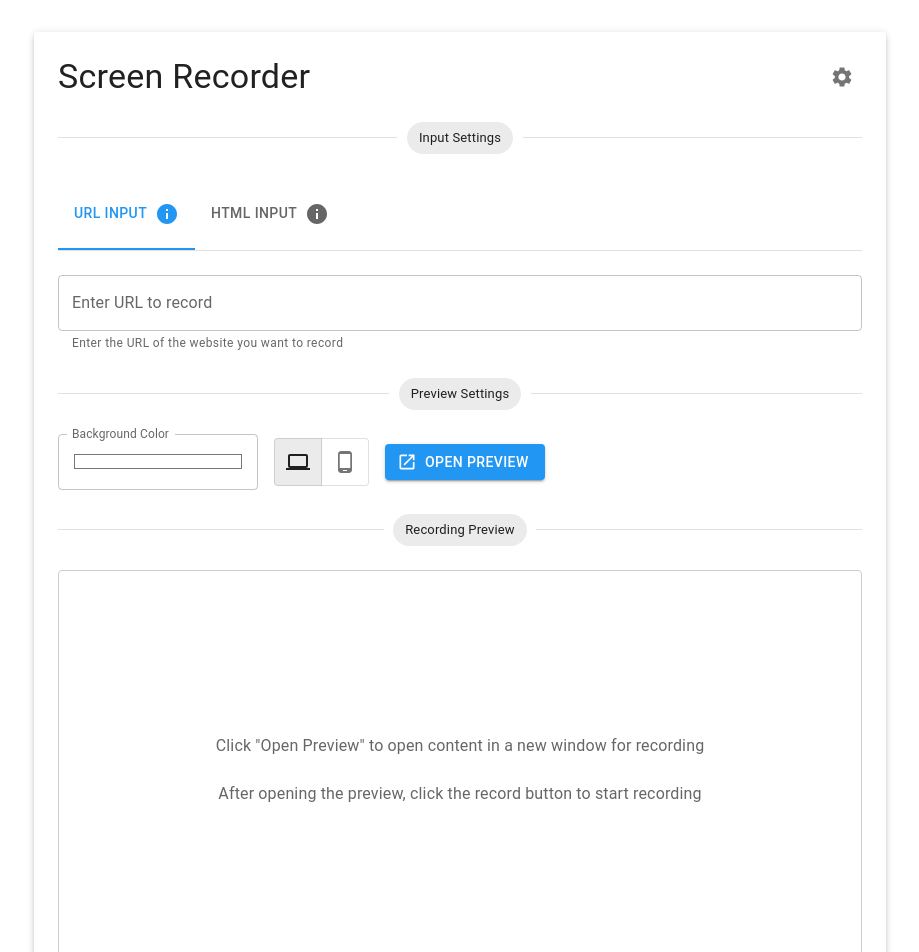
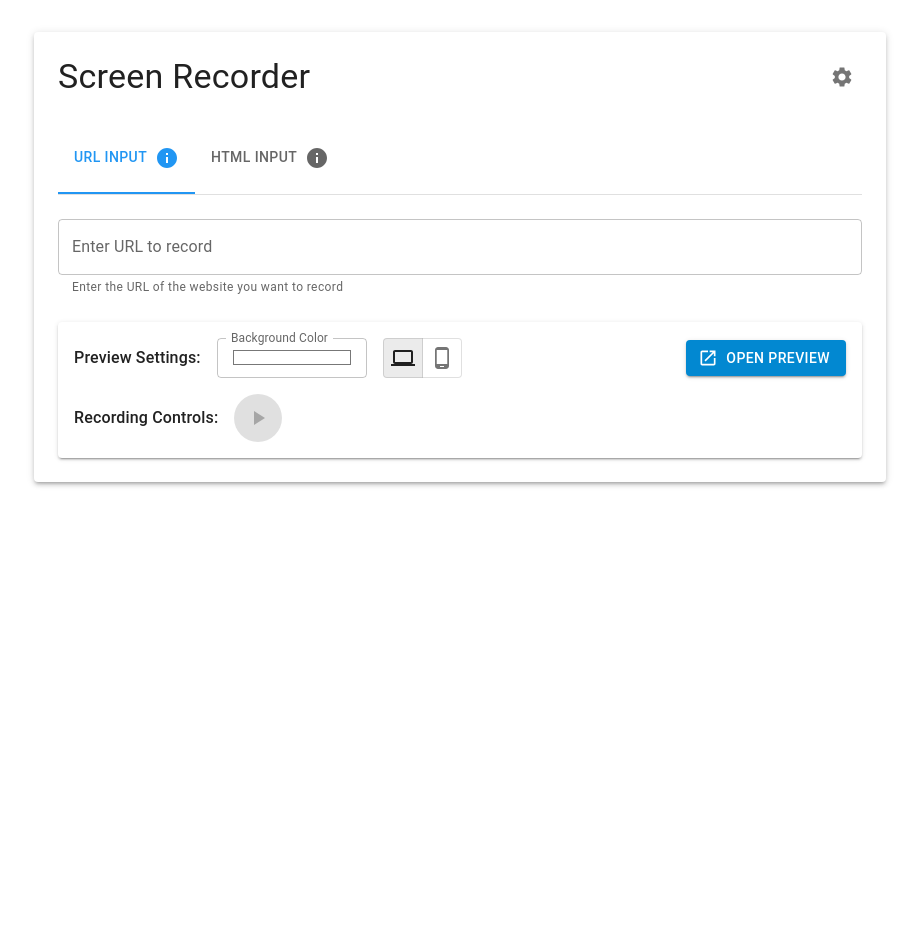
Before and after one commit to tianyaxiang/screenrecorder, a React (Vite) app: page / in a window 1280 px wide. Shown: the top 952 px of the page, without its empty margins (180-1099 px from the left). After the commit the page ends 800 px from the top, so only its background shows below. Built offline with nearby package versions, Linux system fonts and the light colour scheme.

Commit message:
优化操作

```diff
--- a/src/components/ScreenRecorder.tsx
+++ b/src/components/ScreenRecorder.tsx
@@ -352,10 +352,6 @@ const ScreenRecorder: React.FC = () => {
             </Tooltip>
           </Box>
 
-          <Divider>
-            <Chip label="Input Settings" />
-          </Divider>
-
           {error && (
             <Alert
               severity={error.includes('Failed') ? 'error' : 'info'}
@@ -365,6 +361,8 @@ const ScreenRecorder: React.FC = () => {
               {error}
             </Alert>
           )}
+
+
 
           <Box sx={{ borderBottom: 1, borderColor: 'divider' }}>
             <Tabs value={activeTab} onChange={handleTabChange}>
@@ -404,23 +402,35 @@ const ScreenRecorder: React.FC = () => {
             />
           </Box>
 
-          <Divider>
-            <Chip label="Preview Settings" />
-          </Divider>
-
+          <Paper
+            elevation={2}
+            sx={{
+              p: 2,
+              bgcolor: 'background.default',
+              position: 'sticky',
+              top: 16,
+              zIndex: 1000,
+            }}
+          >
+            <Stack spacing={2}>
               <Box sx={{ display: 'flex', gap: 2, alignItems: 'center', flexWrap: 'wrap' }}>
+                <Typography variant="subtitle1" sx={{ fontWeight: 'medium' }}>
+                  Preview Settings:
+                </Typography>
                 <TextField
                   type="color"
                   label="Background Color"
                   value={backgroundColor}
                   onChange={(e) => setBackgroundColor(e.target.value)}
-              sx={{ width: 200 }}
+                  size="small"
+                  sx={{ width: 150 }}
                 />
                 <ToggleButtonGroup
                   value={deviceMode}
                   exclusive
                   onChange={handleDeviceModeChange}
                   aria-label="device mode"
+                  size="small"
                 >
                   <ToggleButton value="desktop" aria-label="desktop mode">
                     <Tooltip title="Desktop View">
@@ -438,51 +448,124 @@ const ScreenRecorder: React.FC = () => {
                   startIcon={<OpenInNew />}
                   onClick={openPreviewWindow}
                   disabled={recordingState.isRecording}
+                  sx={{
+                    ml: 'auto',
+                    bgcolor: 'info.main',
+                    '&:hover': {
+                      bgcolor: 'info.dark',
+                    }
+                  }}
                 >
                   Open Preview
                 </Button>
               </Box>
 
-          <Divider>
-            <Chip label="Recording Preview" />
-          </Divider>
+              <Box sx={{ display: 'flex', alignItems: 'center', gap: 2, flexWrap: 'wrap' }}>
+                <Typography variant="subtitle1" sx={{ fontWeight: 'medium' }}>
+                  Recording Controls:
+                </Typography>
+                <Stack direction="row" spacing={2} alignItems="center">
+                  {!recordingState.isRecording ? (
+                    <Tooltip title="Start Recording">
+                      <span>
+                        <IconButton
+                          color="primary"
+                          onClick={() => startCountdown()}
+                          disabled={recordingState.isRecording || !previewWindow || previewWindow.closed}
+                          sx={{
+                            width: 48,
+                            height: 48,
+                            bgcolor: 'primary.main',
+                            color: 'white',
+                            '&:hover': {
+                              bgcolor: 'primary.dark',
+                            },
+                            '&.Mui-disabled': {
+                              bgcolor: 'action.disabledBackground',
+                              color: 'action.disabled',
+                            }
+                          }}
+                        >
+                          <PlayArrow />
+                        </IconButton>
+                      </span>
+                    </Tooltip>
+                  ) : (
+                    <Tooltip title="Stop Recording">
+                      <IconButton
+                        color="error"
+                        onClick={stopRecording}
+                        disabled={!recordingState.isRecording}
+                        sx={{
+                          width: 48,
+                          height: 48,
+                          bgcolor: 'error.main',
+                          color: 'white',
+                          '&:hover': {
+                            bgcolor: 'error.dark',
+                          }
+                        }}
+                      >
+                        <Stop />
+                      </IconButton>
+                    </Tooltip>
+                  )}
+
+                  {recordingState.recordedChunks.length > 0 && (
+                    <>
+                      <Tooltip title="Download Recording">
+                        <IconButton
+                          onClick={downloadRecording}
+                          sx={{
+                            width: 48,
+                            height: 48,
+                            bgcolor: 'success.light',
+                            color: 'white',
+                            '&:hover': {
+                              bgcolor: 'success.main',
+                            }
+                          }}
+                        >
+                          <Download />
+                        </IconButton>
+                      </Tooltip>
+                      <Tooltip title="Clear Recording">
+                        <IconButton
+                          onClick={clearRecording}
+                          sx={{
+                            width: 48,
+                            height: 48,
+                            bgcolor: 'warning.light',
+                            color: 'white',
+                            '&:hover': {
+                              bgcolor: 'warning.main',
+                            }
+                          }}
+                        >
+                          <Delete />
+                        </IconButton>
+                      </Tooltip>
+                    </>
+                  )}
+                </Stack>
+              </Box>
+            </Stack>
+          </Paper>
+
+          {/* 录制预览区域 - 只在有录制内容时显示 */}
+          {recordingState.recordedChunks.length > 0 && (
+            <>
 
               <Box
                 sx={{
                   width: '100%',
-              minHeight: '400px',
+                  height: '400px',
                   bgcolor: backgroundColor,
                   overflow: 'hidden',
                   borderRadius: 1,
                   border: '1px solid #ccc',
-              display: 'flex',
-              justifyContent: 'center',
-              alignItems: 'center',
-              p: 2,
-              position: 'relative',
                 }}
               >
-            {countdown !== null && (
-              <Box
-                sx={{
-                  position: 'absolute',
-                  top: 0,
-                  left: 0,
-                  right: 0,
-                  bottom: 0,
-                  display: 'flex',
-                  alignItems: 'center',
-                  justifyContent: 'center',
-                  backgroundColor: 'rgba(0, 0, 0, 0.7)',
-                  zIndex: 1,
-                }}
-              >
-                <Typography variant="h1" color="white">
-                  {countdown}
-                </Typography>
-              </Box>
-            )}
-            {recordingState.previewUrl ? (
                 <video
                   src={recordingState.previewUrl}
                   controls
@@ -492,70 +575,30 @@ const ScreenRecorder: React.FC = () => {
                     objectFit: 'contain',
                   }}
                 />
-            ) : (
-              <Typography variant="body1" color="text.secondary" align="center">
-                Click "Open Preview" to open content in a new window for recording
-                <br />
-                <br />
-                After opening the preview, click the record button to start recording
-              </Typography>
-            )}
               </Box>
-
-          <Divider>
-            <Chip label="Recording Controls" />
-          </Divider>
-
-          <Stack direction="row" spacing={2} justifyContent="center">
-            {!recordingState.isRecording ? (
-              <Tooltip title="Start Recording">
-                <span>
-                  <IconButton
-                    color="primary"
-                    onClick={() => startCountdown()}
-                    disabled={recordingState.isRecording || !previewWindow || previewWindow.closed}
-                    sx={{ width: 56, height: 56 }}
-                  >
-                    <PlayArrow sx={{ fontSize: 32 }} />
-                  </IconButton>
-                </span>
-              </Tooltip>
-            ) : (
-              <Tooltip title="Stop Recording">
-                <IconButton
-                  color="error"
-                  onClick={stopRecording}
-                  disabled={!recordingState.isRecording}
-                  sx={{ width: 56, height: 56 }}
-                >
-                  <Stop sx={{ fontSize: 32 }} />
-                </IconButton>
-              </Tooltip>
+            </>
           )}
 
-            {recordingState.recordedChunks.length > 0 && (
-              <>
-                <Tooltip title="Download Recording">
-                  <IconButton
-                    color="primary"
-                    onClick={downloadRecording}
-                    sx={{ width: 56, height: 56 }}
+          {countdown !== null && (
+            <Box
+              sx={{
+                position: 'fixed',
+                top: 0,
+                left: 0,
+                right: 0,
+                bottom: 0,
+                display: 'flex',
+                alignItems: 'center',
+                justifyContent: 'center',
+                backgroundColor: 'rgba(0, 0, 0, 0.7)',
+                zIndex: 1200,
+              }}
             >
-                    <Download sx={{ fontSize: 32 }} />
-                  </IconButton>
-                </Tooltip>
-                <Tooltip title="Clear Recording">
-                  <IconButton
-                    color="error"
-                    onClick={clearRecording}
-                    sx={{ width: 56, height: 56 }}
-                  >
-                    <Delete sx={{ fontSize: 32 }} />
-                  </IconButton>
-                </Tooltip>
-              </>
+              <Typography variant="h1" color="white">
+                {countdown}
+              </Typography>
+            </Box>
           )}
-          </Stack>
         </Stack>
       </Paper>
 
```
Lines whose indentation alone changed are shown as unchanged.
